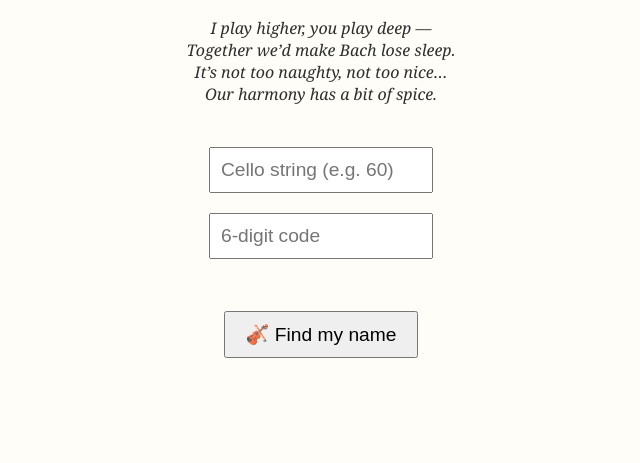
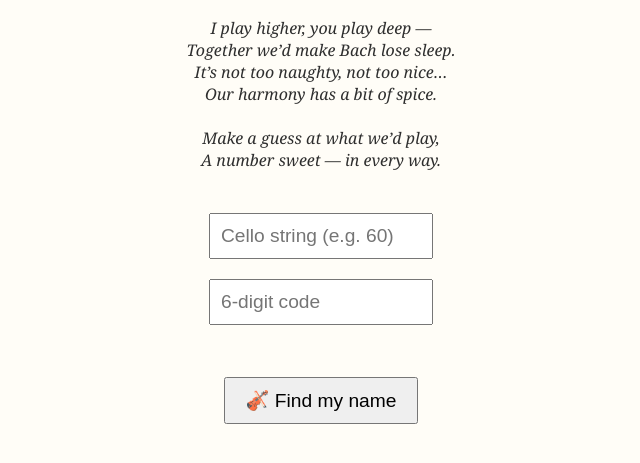
Before and after one commit to zadolphe/decafbeanwaterdrinker, a plain HTML site: page index.html in a window 1280 px wide. Shown: the part 143-606 px from the top of the page, without its empty margins (319-959 px from the left). Drawn offline with Linux system fonts and the light colour scheme.

Commit message:
Update index.html

```diff
--- a/index.html
+++ b/index.html
@@ -49,7 +49,10 @@
     I play higher, you play deep — <br />
     Together we’d make Bach lose sleep.<br />
     It’s not too naughty, not too nice…<br />
-    Our harmony has a bit of spice.
+    Our harmony has a bit of spice. <br />
+    <br />
+    Make a guess at what we’d play, <br />
+    A number sweet — in every way.
   </div>
   <input type="text" id="cello" placeholder="Cello string (e.g. 60)" />
   <input type="text" id="code" placeholder="6-digit code" maxlength="6" />
```
